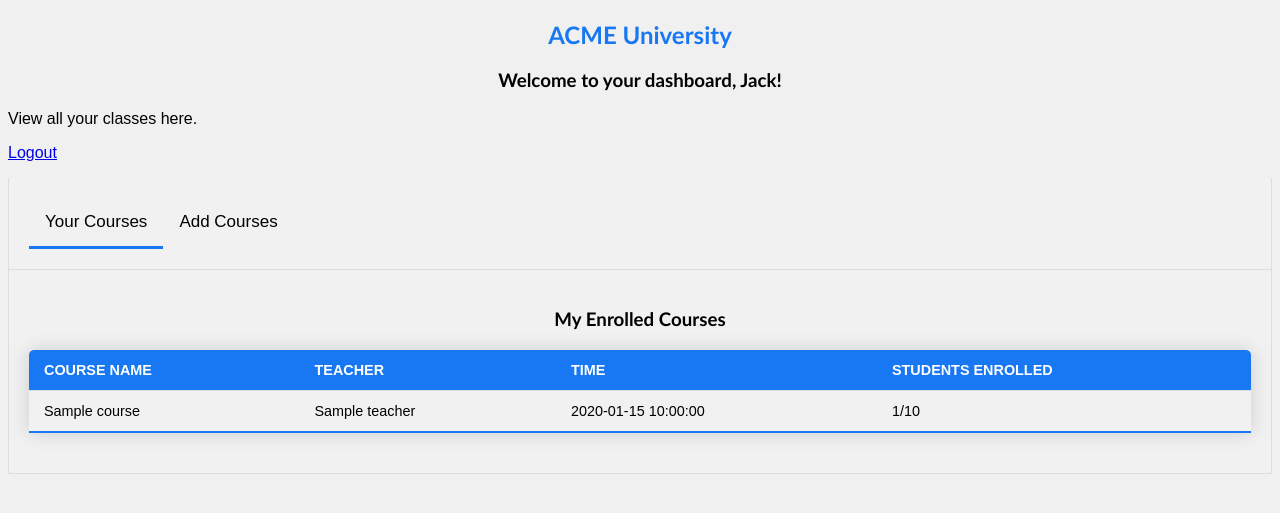
After one commit to Ctc8/ACME-University, a Flask app: template templates/dashboard.html in a window 1280 px wide. The commit adds this page. Shown: the top 513 px of the page. Run offline with Flask 3, Linux system fonts and the light colour scheme; the template is opened without the code that fills it: values that come from a table or form of the project are taken from there, most other values are stand-ins (such as "Sample title", 1, 10 or a date in 2020).

Commit message:
see classes and see who is enrolled

```diff
--- a/main.py
+++ b/main.py
@@ -2,6 +2,8 @@
 from flask import Flask, request, render_template, redirect, url_for
 from flask_sqlalchemy import SQLAlchemy
 from flask_login import login_user, LoginManager, UserMixin, login_required, current_user, logout_user
+from flask_admin import Admin
+from flask_admin.contrib.sqla import ModelView
 
 app = Flask(__name__)
 
@@ -30,16 +32,23 @@ class User(UserMixin, db.Model):
   id = db.Column(db.Integer, primary_key=True)
   username = db.Column(db.String(30), unique=True)
   password = db.Column(db.String(30))
+  is_admin = db.Column(db.Boolean, default=False)
 
 with app.app_context():
     db.create_all()
+
+class AdminModelView(ModelView):
+    def is_accessible(self):
+        return current_user.is_authenticated and current_user.is_admin
+
+admin = Admin(app, name='Admin', template_mode='bootstrap3')
+admin.add_view(AdminModelView(User, db.session))
 
 @app.route('/')
 def home():
   return render_template('login.html', user=current_user)
 
-@app.route('/logout')
-@login_required
+@app.route('/logout', methods=['GET', 'POST'])
 def logout():
     logout_user()
     return redirect(url_for('login'))
@@ -47,11 +56,14 @@ def logout():
 @app.route('/dashboard')
 @login_required
 def dashboard():
-  user_courses = current_user.courses
-  all_courses = Course.query.all()
-  available_courses = [course for course in all_courses if course not in user_courses]
-  user_courses = current_user.courses
-  courses_info = [{
+    if current_user.is_admin:
+        return redirect(url_for('admin.index'))
+
+    user_courses = current_user.courses
+    all_courses = Course.query.all()
+    available_courses = [course for course in all_courses if course not in user_courses]
+
+    courses_info = [{
         'id': course.id,
         'name': course.name,
         'teacher': course.teacher,
@@ -60,7 +72,7 @@ def dashboard():
         'capacity': course.capacity
     } for course in user_courses]
 
-  return render_template('index.html', user=current_user, courses_info=courses_info)
+    return render_template('dashboard.html', user=current_user, courses_info=courses_info, available_courses=available_courses)
 
 @app.route('/signup', methods=['GET', 'POST'])
 def signup():
@@ -107,5 +119,17 @@ def login():
   signup_url = url_for('signup')
   return render_template('login.html', error=error, signup_url=signup_url)
 
+@app.route('/enroll_course/<int:course_id>', methods=['POST'])
+def enroll_course(course_id):
+    # Implementation of enrollment logic
+    return redirect(url_for('dashboard'))
+
+
 if __name__ == "__main__":
   app.run(debug=True, port=5001)
+  with app.app_context():
+    ahepworth_user = User.query.filter_by(username='ahepworth').first()
+    if ahepworth_user:
+      ahepworth_user.is_admin = True
+      db.session.commit()
+  app.run(debug=True, port=5001)
--- /dev/null
+++ b/templates/dashboard.html
@@ -0,0 +1,88 @@
+<!DOCTYPE html>
+<html lang="en">
+<head>
+  <meta charset="UTF-8">
+  <meta name="viewport" content="width=device-width, initial-scale=1.0">
+  <link rel="stylesheet" href="/static/style.css">
+  <title>Dashboard</title>
+</head>
+<body>
+  <h2>ACME University</h2>
+  <h3>Welcome to your dashboard, {{ user.username }}!</h3>
+  <p>View all your classes here.</p>
+
+  {% if user.is_admin %}
+  <p><a href="{{ url_for('admin.index') }}">Admin Dashboard</a></p>
+  {% endif %}
+
+  <p><a href="{{ url_for('logout') }}">Logout</a></p>
+
+  <div class="tabs">
+    <button class="tab-link" onclick="openTab(event, 'EnrolledCourses')" id="defaultOpen">Your Courses</button>
+    <button class="tab-link" onclick="openTab(event, 'AddCourses')">Add Courses</button>
+  </div>
+
+  <div id="EnrolledCourses" class="tab-content">
+    <h3>My Enrolled Courses</h3>
+    {% if courses_info %}
+    <table>
+      <thead>
+        <tr>
+          <th>Course Name</th>
+          <th>Teacher</th>
+          <th>Time</th>
+          <th>Students Enrolled</th>
+        </tr>
+      </thead>
+      <tbody>
+        {% for course in courses_info %}
+        <tr>
+          <td>{{ course['name'] }}</td>
+          <td>{{ course['teacher'] }}</td>
+          <td>{{ course['time'] }}</td>
+          <td>{{ course['student_count'] }}/{{ course['capacity'] }}</td>
+        </tr>
+        {% endfor %}
+      </tbody>
+    </table>
+    {% else %}
+    <p>You are not enrolled in any courses.</p>
+    {% endif %}
+  </div>
+
+  <div id="AddCourses" class="tab-content">
+    <h3>Add Courses</h3>
+    <table>
+      <thead>
+        <tr>
+          <th>Course Name</th>
+          <th>Teacher</th>
+          <th>Time</th>
+          <th>Students Enrolled</th>
+        </tr>
+      </thead>
+      <tbody>
+        {% for course in available_courses %}
+        <tr>
+          <td>{{ course['name'] }}</td>
+          <td>{{ course['teacher'] }}</td>
+          <td>{{ course['time'] }}</td>
+          <td>{{ course['student_count'] }}/{{ course['capacity'] }}</td>
+          <td>
+            <form action="{{ url_for('enroll_course', course_id=course.id) }}" method="post">
+              <button type="submit">Add</button>
+            </form>
+          </td>
+        </tr>
+        {% else %}
+        <tr>
+          <td colspan="4">No courses available to add.</td>
+        </tr>
+        {% endfor %}
+      </tbody>
+    </table>
+  </div>
+
+  <script src="/static/script.js"></script>
+</body>
+</html>
```
Also changed, not shown: templates/admin/index.html (added, +9 -0 lines), templates/index.html (deleted, +0 -87 lines), templates/login.html (+2 -11 lines), instance/db.sqlite3.
